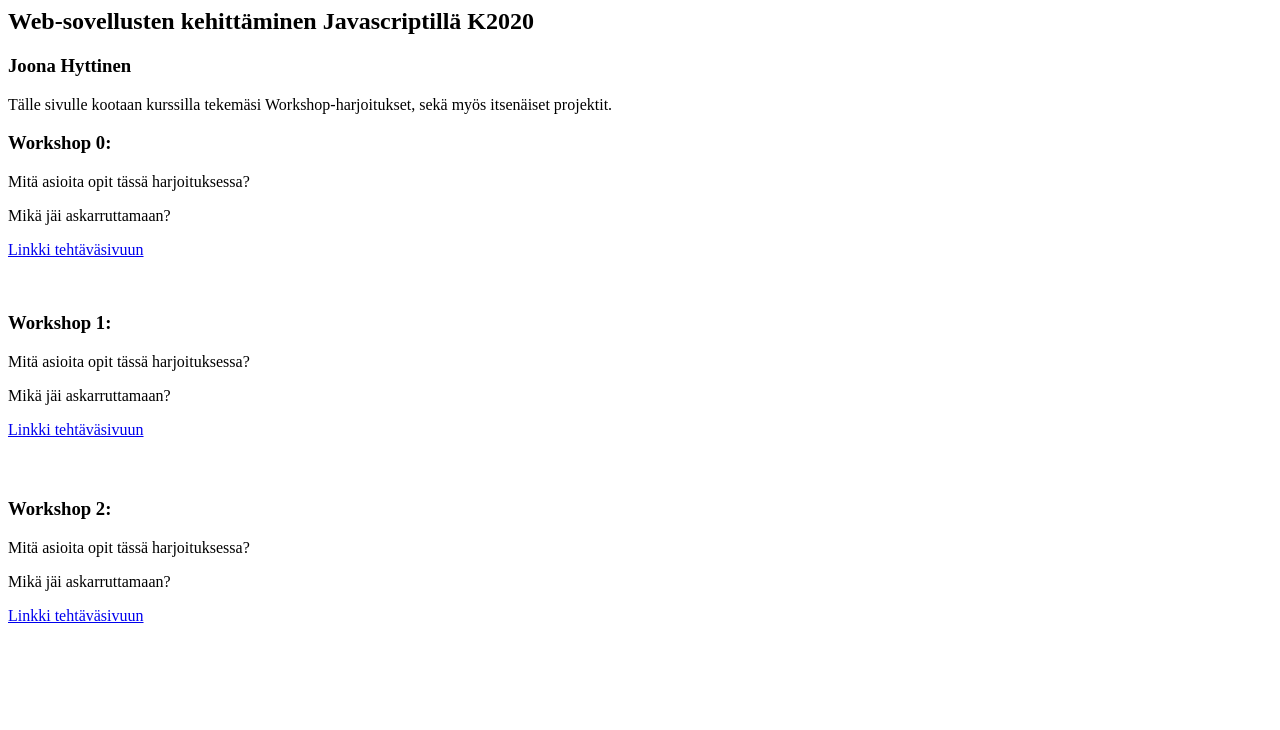
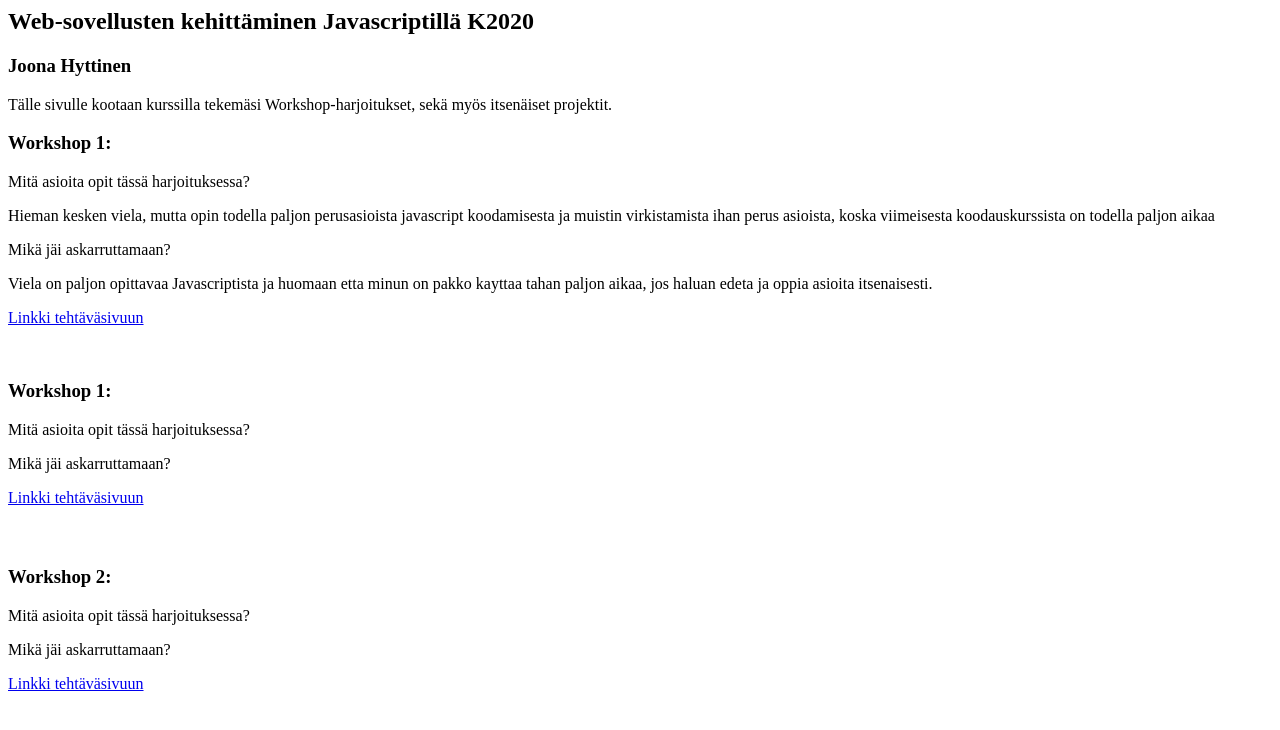
Before and after one commit to Rolath/Javascriptkurssi, a plain HTML site: page index.html in a window 1280 px wide. Drawn offline with Linux system fonts and the light colour scheme.

Commit message:
Update index.html

```diff
--- a/index.html
+++ b/index.html
@@ -3,9 +3,11 @@
 <h2>Web-sovellusten kehitt&auml;minen Javascriptill&auml; K2020</h2>
 <h3> Joona Hyttinen </h3>
 <p>T&auml;lle sivulle kootaan kurssilla tekem&auml;si Workshop-harjoitukset, sek&auml; my&ouml;s itsen&auml;iset projektit.</p>
-<h3>Workshop 0:</h3>
+<h3>Workshop 1:</h3>
 <p>Mit&auml; asioita opit t&auml;ss&auml; harjoituksessa?</p>
+<p> Hieman kesken viela, mutta opin todella paljon perusasioista javascript koodamisesta ja muistin virkistamista ihan perus asioista, koska viimeisesta koodauskurssista on todella paljon aikaa </p>
 <p>Mik&auml; j&auml;i askarruttamaan?</p>
+<p> Viela on paljon opittavaa Javascriptista ja huomaan etta minun on pakko kayttaa tahan paljon aikaa, jos haluan edeta ja oppia asioita itsenaisesti.</p>
 <p><a href="https://github.com/Rolath/Javascriptkurssi-2020/blob/master/Workshop1.html">Linkki teht&auml;v&auml;sivuun</a></p>
 <p>&nbsp;</p>
 <h3>Workshop 1:</h3>
```
